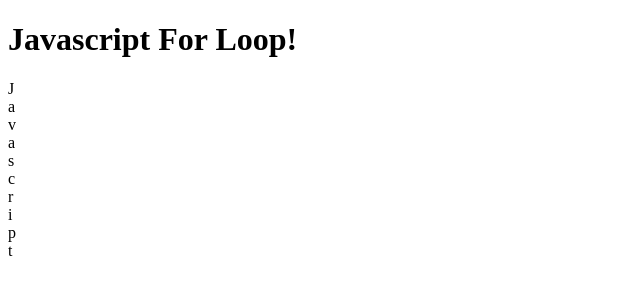
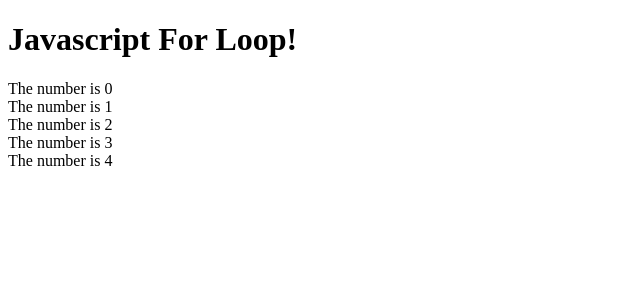
Before and after one commit to AlfredoE89/javascript-scrapsheet, a plain HTML site: page index.html in a window 1280 px wide. Shown: the whole page, without its empty margins (0-640 px from the left). Drawn offline with Linux system fonts and the light colour scheme.

Commit message:
starting javascript lessons // Loops

```diff
--- a/index.html
+++ b/index.html
@@ -6,12 +6,14 @@
     <p id="demo"></p>
 
     <script>
-      var txt = "Javascript";
-      var x;
+      var text = "";
+      var i;
 
-      for (x of txt) {
-        document.write(x + "<br>");
+      for (i = 0; i < 5; i++) {
+        text += "The number is " + i + "<br>";
       }
+
+      document.getElementById("demo").innerHTML = text;
     </script>
   </body>
 </html>
```
